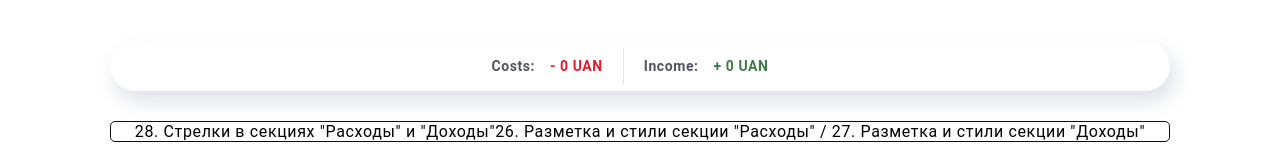
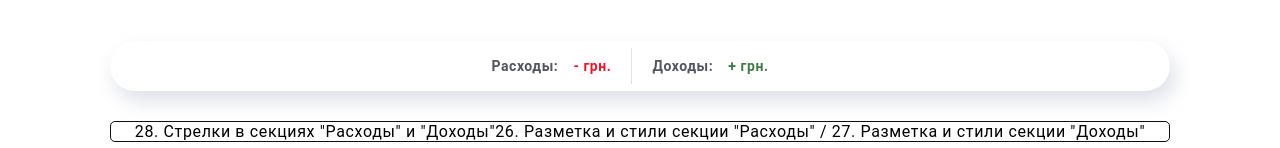
Before and after one commit to vmorgunov/project-smart-finance, a React (Create React App) app in the folder frontend/: page /report in a window 1280 px wide. Shown: the part 165-313 px from the top of the page. Built offline with nearby package versions, Linux system fonts and the light colour scheme.

Commit message:
Update ReportStatistic.jsx

```diff
--- a/frontend/src/components/ReportStatistic/ReportStatistic.jsx
+++ b/frontend/src/components/ReportStatistic/ReportStatistic.jsx
@@ -3,28 +3,12 @@ import React from 'react';
 import { Container, Title, Span, SpanRed, Line } from './ReportStatistic.styled';
 
 export const ReportStatistic = ({ costs, income }) => {
-  let totalCosts = 0;
-  let totalIncome = 0;
-
-  if (costs) {
-    const sum = costs.reduce((acc, amount) => {
-      return acc + amount.total;
-    }, 0);
-    totalCosts = sum;
-  }
-
-  if (income) {
-    const sum = income.reduce((acc, amount) => {
-      return acc + amount.total;
-    }, 0);
-    totalIncome = sum;
-  }
 
   return (
     <Container>
-      <Title>Costs:{<SpanRed>- {totalCosts} UAN</SpanRed>} </Title>
+      <Title>Расходы:{<SpanRed>- {costs} грн.</SpanRed>} </Title>
       <Line />
-      <Title>Income:{<Span>+ {totalIncome} UAN</Span>} </Title>
+      <Title>Доходы:{<Span>+ {income} грн.</Span>} </Title>
     </Container>
   );
 };
```
